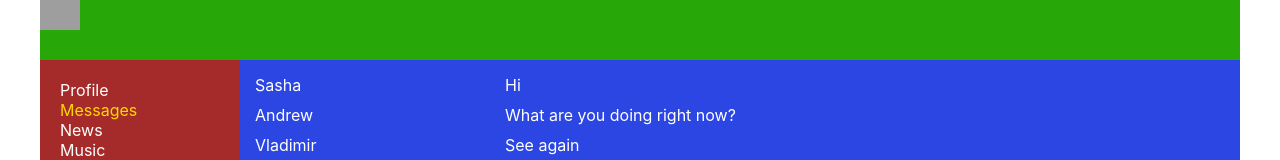
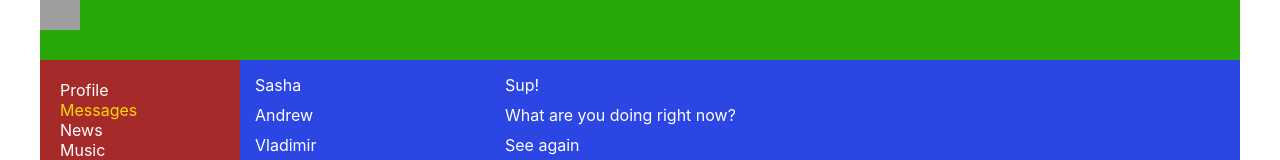
Before and after one commit to ayurckov/social-network, a React (Create React App) app: page /Dialogs in a window 1280 px wide. Shown: the top 160 px of the page. Built offline with nearby package versions, Linux system fonts and the light colour scheme; grey boxes are pictures that could not be loaded.

Commit message:
created-basicaly-components

```diff
--- a/src/components/Dialogs/Dialogs.jsx
+++ b/src/components/Dialogs/Dialogs.jsx
@@ -15,7 +15,7 @@ const Dialogs = (props) => {
     ]
 
     let messagesData = [
-        {message: 'Hi', id: 1},
+        {message: 'Sup!', id: 1},
         {message: 'What are you doing right now?', id: 2},
         {message: 'See again', id: 3},
     ]
```
